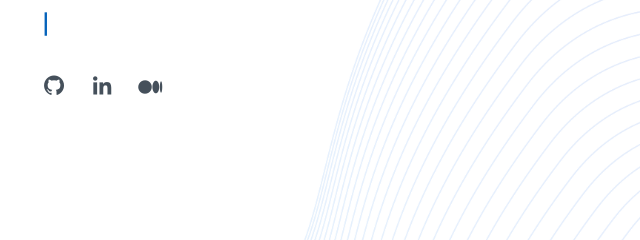
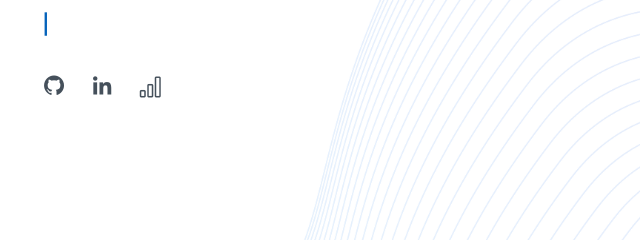
Before and after one commit to Tanay7/Tanay7.github.io, a plain HTML site: page index.html in a window 1280 px wide. Shown: the part 382-622 px from the top of the page, 640-1280 px from the left. Drawn offline with nearby package versions, Linux system fonts and the light colour scheme.

Commit message:
Update index.html

```diff
--- a/index.html
+++ b/index.html
@@ -65,7 +65,7 @@
       <div class="social-links">
         <a href="https://github.com/Tanay7" class="twitter"><i class="bx bxl-github"></i></a>
         <a href="https://www.linkedin.com/in/tanay-chowdhury/" class="linkedin"><i class="bx bxl-linkedin"></i></a>
-        <a href="https://www.linkedin.com/in/tanay-chowdhury/" class="medium"><i class="bi bi-medium"></i></a>
+        <a href="https://public.tableau.com/app/profile/tanay.chowdhury#!/" class="medium"><i class="bi bi-bar-chart"></i></a>
       </div>
     </div>
   </section><!-- End Hero -->
```
